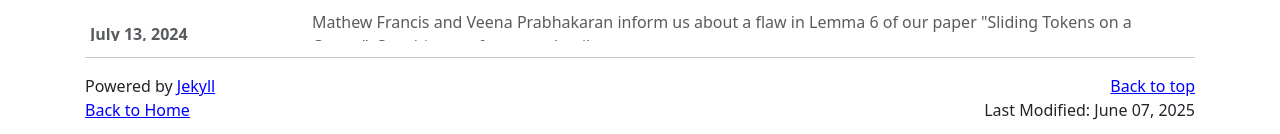
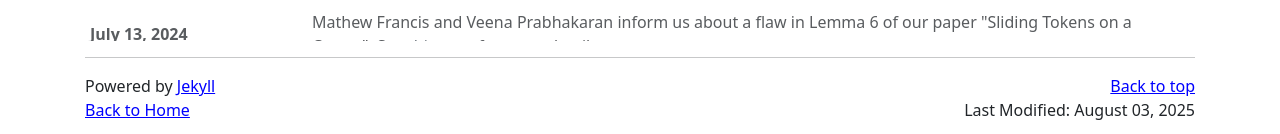
Before and after one commit to hoanganhduc/hoanganhduc.github.io, a Jekyll site: the page built from index.md, in a window 1280 px wide. Shown: the part 1205-1339 px from the top of the page. Built offline with Jekyll 4.4.1, drawn with Linux system fonts in a browser that asks for light colours; nearby versions of some CDN libraries; formulas are drawn with MathJax 3; a style sheet for code colours, icons or effects is not loaded.

Commit message:
Updated @ 2025-08-03  22:38:52 ICT

```diff
--- a/index.md
+++ b/index.md
@@ -2,7 +2,7 @@
 layout: default
 title: "Homepage of Duc A. Hoang (Hoàng Anh Đức)"
 permalink: "/"
-last_modified_at: 2025-06-07
+last_modified_at: 2025-08-03
 mathjax: true
 lang: en
 ---
```
Also changed, not shown: _posts/2025-05-05-một-số-phương-pháp-tải-bài-báo-khoa-học.md (+1 -1 lines), 2 other files.
